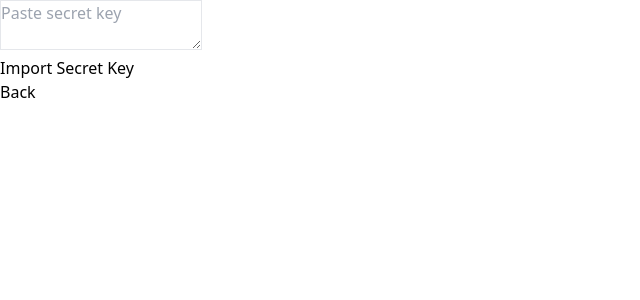
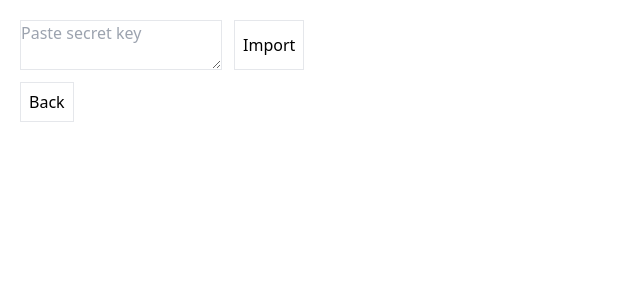
Before and after one commit to codegod100/mob, a SvelteKit app: page /import in a window 1280 px wide. Shown: the top 300 px of the page, without its empty margins (0-640 px from the left). Built offline with nearby package versions, Linux system fonts and the light colour scheme.

Commit message:
more styling

```diff
--- a/src/routes/+page.svelte
+++ b/src/routes/+page.svelte
@@ -18,25 +18,36 @@
     <div>If that's not right, import your secret key</div>
   </div>
 
-  <div><a href="/sign">Create a signature</a></div>
-  <div><a href="/verify">Verify a signature</a></div>
-  <div><a href="/import">Import Secret Key</a></div>
+  <div class="mb-5">
+    <a href="/sign" class="border p-2 mb-10">Create a signature</a>
+  </div>
+  <div class="mb-5">
+    <a href="/verify" class="border p-2">Verify a signature</a>
+  </div>
+  <div class="mb-3">
+    <a href="/import" class="border p-2">Import Secret Key</a>
+  </div>
   <div>
     <div>
       <button
+        class="border p-2 mb-3"
         on:click={async () => {
           secret = await invoke("export");
         }}>Export Secret Key</button
       >
-    </div>
-    <div>
-      {#if secret}<textarea bind:this={stuff} class="border">{secret}</textarea
-        ><button
-          on:click={() => {
-            stuff.select();
-            document.execCommand("copy");
-          }}>Copy to clipboard</button
-        >{/if}
+      <div class="flex justify-center">
+        {#if secret}
+          <textarea bind:this={stuff} class="border">{secret}</textarea>
+
+          <button
+            class="border p-2 ml-3"
+            on:click={() => {
+              stuff.select();
+              document.execCommand("copy");
+            }}>Copy to clipboard</button
+          >
+        {/if}
+      </div>
     </div>
   </div>
 </div>
--- a/src/routes/import/+page.svelte
+++ b/src/routes/import/+page.svelte
@@ -4,22 +4,21 @@
   let stuff: HTMLTextAreaElement;
 </script>
 
-<div>
-  <div>
+<div class="p-5">
+  <div class="flex">
     <textarea
       placeholder="Paste secret key"
       class="border"
       bind:value={key}
       bind:this={stuff}
     ></textarea>
-  </div>
-  <div>
     <button
+      class="border p-2 ml-3"
       on:click={async () => {
         let result = await invoke("import", { key });
         console.log(result);
-      }}>Import Secret Key</button
+      }}>Import</button
     >
   </div>
+  <div class="mt-5"><a href="/" class="border p-2">Back</a></div>
 </div>
-<div><a href="/">Back</a></div>
--- a/src/routes/sign/+page.svelte
+++ b/src/routes/sign/+page.svelte
@@ -13,19 +13,18 @@
   }
 </script>
 
-<div>
+<div class="p-5">
   <form on:submit|preventDefault={sign}>
     <input
-      class="border"
+      class="border p-2"
       placeholder="Enter a message..."
       bind:value={message}
       on:input={() => {
         if (stuff) stuff.value = "";
       }}
     />
-    <button type="submit">Sign Message</button>
+    <button type="submit" class="border p-2">Sign Message</button>
   </form>
-</div>
   <div class="flex">
     {#if signed}
       <div>
@@ -35,6 +34,7 @@
       </div>
       <div>
         <button
+          class="border p-2 ml-3"
           on:click={() => {
             stuff.select();
             document.execCommand("copy");
@@ -44,6 +44,7 @@
     {/if}
   </div>
 
-<div>
-  <a href="/">Back</a>
+  <div class="mt-5">
+    <a href="/" class="border p-2">Back</a>
   </div>
+</div>
--- a/src/routes/verify/+page.svelte
+++ b/src/routes/verify/+page.svelte
@@ -28,9 +28,10 @@
   }
 </script>
 
+<div class="p-5">
   <textarea
     rows="8"
-  class="border mt-10 w-full"
+    class="border w-full"
     placeholder="copy and paste into here"
     bind:this={stuff}
     bind:value={tokenStr}
@@ -39,10 +40,11 @@
     }}
   ></textarea>
   <form on:submit|preventDefault={verify}>
-  <button type="submit">Verify Message</button>
+    <button type="submit" class="border p-2">Verify Message</button>
   </form>
 
   <p>{verification}</p>
-<div>
-  <a href="/">Back</a>
+  <div class="mt-5">
+    <a href="/" class="border p-2">Back</a>
   </div>
+</div>
```
Lines whose indentation alone changed are shown as unchanged.
